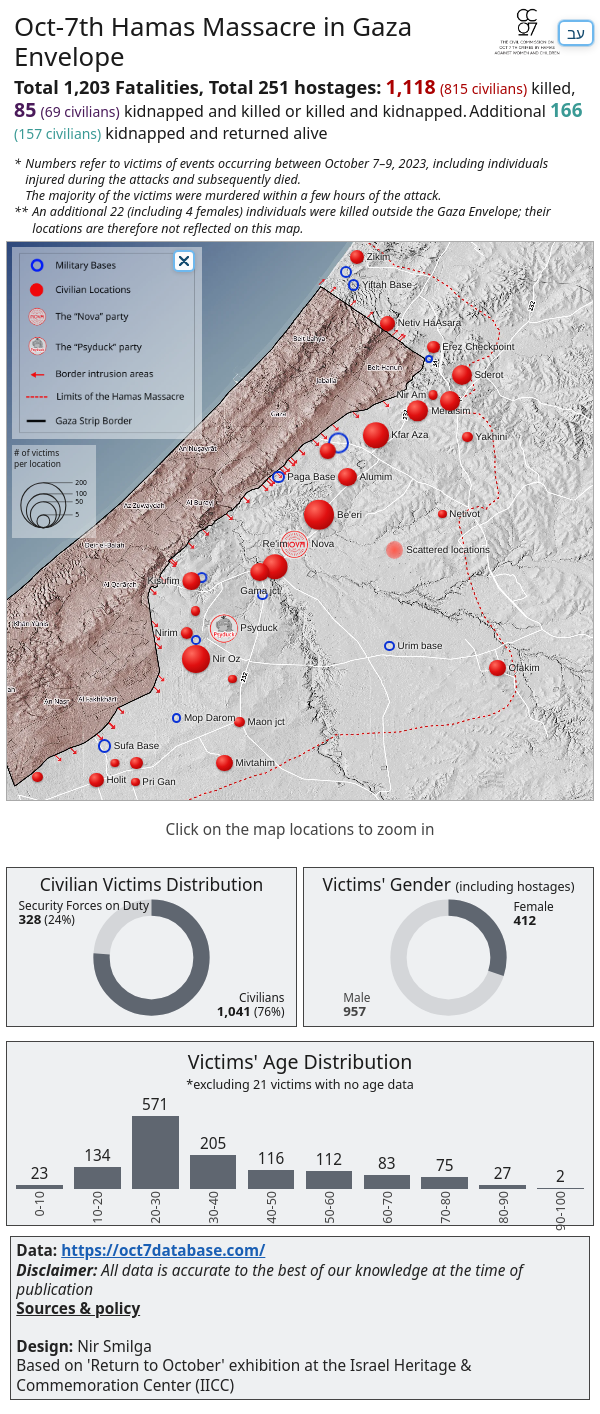
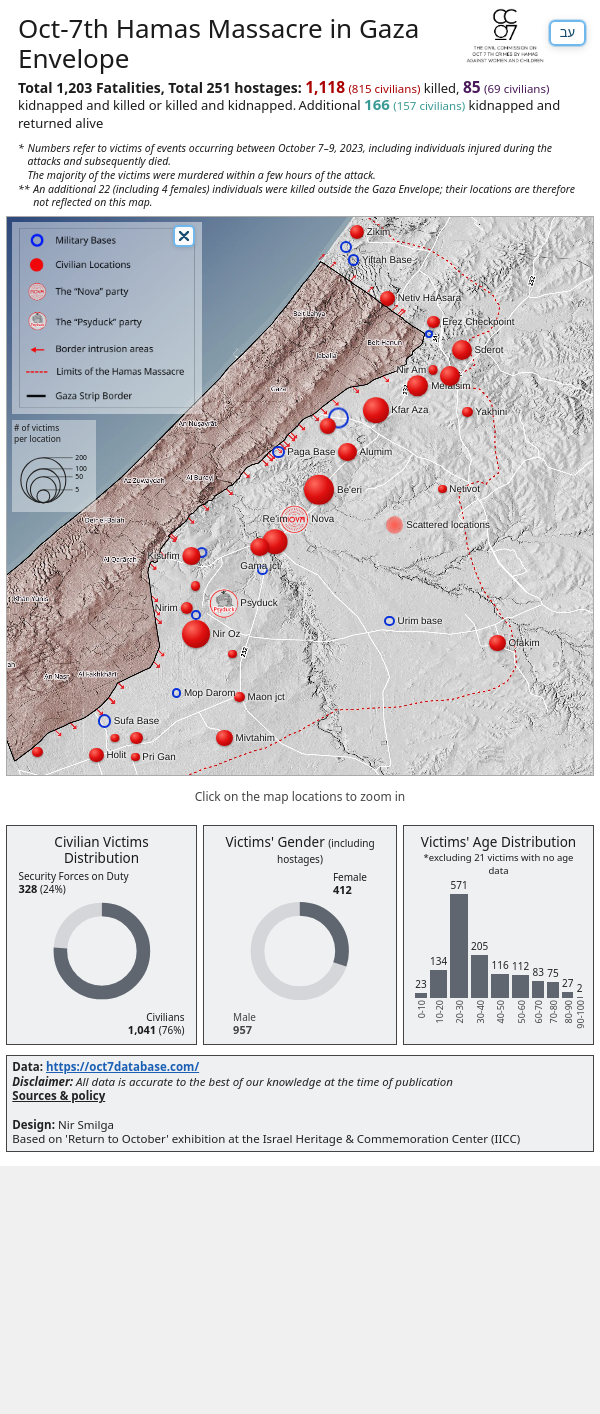
Before and after one commit to Smilganir/oct-7th-map, a React (Vite) app in the folder react-app/: page / in a window 600 px wide. After the commit the page ends 1166 px from the top, so only its background shows below. Built offline with nearby package versions, Linux system fonts and the light colour scheme.

Commit message:
Oct-7 map: mid layout 600-759 (charts row) + desktop detail from 600 (preview source)

```diff
--- a/react-app/src/App.tsx
+++ b/react-app/src/App.tsx
@@ -39,6 +39,7 @@ export default function App() {
   const [det, setDet] = useState<string | null>(null)
   const [scale, setScale] = useState(1)
   const [mobile, setMobile] = useState(false)
+  const [mid, setMid] = useState(false)
   const mobileRef = useRef(false)
   const [hideL, setHideL] = useState(false)
   const legRef = useRef<HTMLDivElement>(null)
@@ -53,7 +54,7 @@ export default function App() {
 
   useEffect(() => {
     const el = wrap.current!
-    const ro = new ResizeObserver(() => { const w = el.clientWidth; mobileRef.current = w < 760; setMobile(w < 760); document.documentElement.style.setProperty('--mk', String(w < 760 ? Math.max(1, Math.min(1.7, w / 430)) : 1)); setScale(w < 760 ? w / 700 : w / DASH_W) })
+    const ro = new ResizeObserver(() => { const w = el.clientWidth; mobileRef.current = w < 760; setMobile(w < 760); setMid(w >= 600 && w < 760); document.documentElement.style.setProperty('--mk', String(w < 760 ? Math.max(1, Math.min(1.7, w / 430)) : 1)); setScale(w < 760 ? w / 700 : w / DASH_W) })
     ro.observe(el)
     return () => ro.disconnect()
   }, [])
@@ -196,7 +197,7 @@ export default function App() {
   const pct = (n: number, t: number) => Math.round((n / (t || 1)) * 100)
   return (
     <div className="viewport">
-      <div className={`dash${mobile ? ' mobile' : ''}${rtl ? ' he' : ''}`} ref={wrap} style={{ ['--u' as string]: `${mobile ? scale * 0.62 : scale}px` }}>
+      <div className={`dash${mobile ? ' mobile' : ''}${mid ? ' mid' : ''}${rtl ? ' he' : ''}`} ref={wrap} style={{ ['--u' as string]: `${mobile ? scale * 0.62 : scale}px` }}>
         <header className="head" dir={rtl ? 'rtl' : 'ltr'}>
           <h1>{t.title}</h1>
           <div className="totwrap"><p className="tot"><span className="lead">{t.tot1} {fmt(all.fatalities)} {t.fat}, {t.tot1} {fmt(all.hostages)} {t.hostages}:</span> <b className="c1">{fmt(all.killed)}</b> <small className="c1">({fmt(all.killedCiv)} {t.civ})</small> {t.killed}, <b className="c2">{fmt(all.hk)}</b> <small className="c2">({fmt(all.hkCiv)} {t.civ})</small> {t.hk}<span className="mp">.</span></p>{' '}
--- a/react-app/src/Detail.tsx
+++ b/react-app/src/Detail.tsx
@@ -57,7 +57,7 @@ export default function Detail({ name, onBack, lang }: { name: string; onBack: (
       map.addSource('p', { type: 'geojson', data: { type: 'FeatureCollection', features: pts.map(p => ({ type: 'Feature', properties: { k: p.k }, geometry: { type: 'Point', coordinates: [p.x!, p.y!] } })) } })
       map.addLayer({ id: 'p', type: 'circle', source: 'p', paint: { 'circle-radius': 5, 'circle-stroke-color': '#fff', 'circle-stroke-width': 1, 'circle-color': ['match', ['get', 'k'], 'k', COL.k, 'h', COL.h, COL.a] } })
     }
-    const mob = window.innerWidth < 760
+    const mob = window.innerWidth < 600
     const r0 = pts.length > 60 ? 2.5 : pts.length > 20 ? 3 : 4
     const scaleDots = () => {
       if (!mob || !map.getLayer('p')) return
--- a/react-app/src/styles.css
+++ b/react-app/src/styles.css
@@ -70,7 +70,7 @@ html,body{height:100%;background:#f0f0f0;font-family:'Noto Sans','Segoe UI',syst
 .vc img,.vc .ph{width:52px;height:68px;object-fit:cover;flex:none;background:#ccc}.vc .vn{flex:1;line-height:1.2}.vc i{width:9px;height:9px;border-radius:50%;margin-right:10px;flex:none}
 .dm{position:relative;min-height:0}.dmap{position:absolute;inset:0}
 .dl{position:absolute;left:10px;top:10px;background:rgba(255,255,255,.8);padding:6px 10px;font-size:13px;display:flex;flex-direction:column;gap:3px}.dl i{display:inline-block;width:11px;height:11px;margin-right:6px}
-@media(max-width:760px){.detail{position:fixed;z-index:50;overflow-y:auto;display:block}.dh{padding:8px 10px;gap:8px;align-items:center}.dh h2{font-size:15px}.dh p{font-size:10px}.dh p i{font-size:9px}.dh button{position:relative;padding:5px 9px;font-size:11px;font-weight:600;min-height:0;flex:none}.dh button::before{content:'';position:absolute;inset:-9px}
+@media(max-width:599px){.detail{position:fixed;z-index:50;overflow-y:auto;display:block}.dh{padding:8px 10px;gap:8px;align-items:center}.dh h2{font-size:15px}.dh p{font-size:10px}.dh p i{font-size:9px}.dh button{position:relative;padding:5px 9px;font-size:11px;font-weight:600;min-height:0;flex:none}.dh button::before{content:'';position:absolute;inset:-9px}
 .db{display:grid;grid-template-columns:repeat(4,1fr);gap:2px;flex:none;min-height:0;border-top:1px solid #ccc}.col{display:contents;overflow:visible}.dm{grid-column:1/-1;grid-row:1;height:min(78vw,420px);min-height:0}
 .vc{flex-direction:column;align-items:stretch;gap:0;height:auto;margin:0;font-size:10px;background:#ececec}.vc img,.vc .ph{width:100%;height:auto;aspect-ratio:3/4;display:block}.vc .vn{padding:3px 4px 5px;line-height:1.15;word-break:break-word;flex:none}.vc i{position:absolute;right:5px;top:5px;margin:0;width:9px;height:9px;border:1px solid #fff}
 .dl{font-size:9px;padding:3px 5px;left:4px;top:4px}.dl i{width:8px;height:8px;margin-right:3px}}
@@ -132,11 +132,11 @@ html,body{height:100%;background:#f0f0f0;font-family:'Noto Sans','Segoe UI',syst
 .mobile.he .head{padding-right:14px}
 .mobile .lx3{position:absolute;left:8px;top:8px;font-size:calc(11px*var(--mk,1));padding:2px 9px;border-width:2px!important;z-index:6}
 .mobile .tip .tgo{font-size:calc(11px*var(--mk,1));padding:2px 8px}
-@media(max-width:760px){.dh button{padding:3px 8px;font-size:11px;border-width:2px!important}.dh button::before{content:'';position:absolute;inset:-9px}}
+@media(max-width:599px){.dh button{padding:3px 8px;font-size:11px;border-width:2px!important}.dh button::before{content:'';position:absolute;inset:-9px}}
 
 .vc .ml{position:absolute;right:3px;width:22px;height:22px;padding:4px;border-radius:5px;background:#fffffff2;color:#134a6e;border:1.5px solid #6eb8ee;display:block;box-sizing:border-box;z-index:2;bottom:3px}
-@media(min-width:761px){.vc .ml{bottom:auto;top:3px;right:3px;width:18px;height:18px;padding:3px}}
-@media(max-width:760px){.vc .ml{bottom:auto;top:calc(100% * 0 + 3px);left:3px;right:auto;width:20px;height:20px;padding:3px}.vc .ml{margin:0}}
+@media(min-width:600px){.vc .ml{bottom:auto;top:3px;right:3px;width:18px;height:18px;padding:3px}}
+@media(max-width:599px){.vc .ml{bottom:auto;top:calc(100% * 0 + 3px);left:3px;right:auto;width:20px;height:20px;padding:3px}.vc .ml{margin:0}}
 .mobile .logo{right:40px!important;width:66px!important}
 .mobile .langb{right:6px;top:20px}
 .mobile .head h1{padding-right:calc(110px*var(--mk,1));font-size:calc(clamp(15.5px,4.4vw,18.5px)*var(--mk,1));line-height:1.15}
@@ -152,15 +152,15 @@ html,body{height:100%;background:#f0f0f0;font-family:'Noto Sans','Segoe UI',syst
 .vc .cap i,.vc .cap .ml{position:static!important;margin:0!important}
 .vc .cap i{width:9px;height:9px;border-radius:50%}
 .vc .cap .ml{width:20px!important;height:20px!important;padding:3px!important}
-@media(max-width:760px){.vc .cap{align-items:flex-start;gap:2px;padding:3px 3px 5px}.vc .cap .vn{padding:0!important}.vc .ic{flex-direction:column;align-items:center;gap:4px;margin:0;width:18px}.vc .cap i{border:0!important;margin-top:2px!important}.vc .cap .ml{width:18px!important;height:18px!important;padding:2px!important;border-width:1.5px}}
+@media(max-width:599px){.vc .cap{align-items:flex-start;gap:2px;padding:3px 3px 5px}.vc .cap .vn{padding:0!important}.vc .ic{flex-direction:column;align-items:center;gap:4px;margin:0;width:18px}.vc .cap i{border:0!important;margin-top:2px!important}.vc .cap .ml{width:18px!important;height:18px!important;padding:2px!important;border-width:1.5px}}
 .mobile .lx1{width:22px;height:22px;box-sizing:border-box;border:2px solid #6eb8ee!important;background:#fffffff5!important;color:#134a6e!important;border-radius:5px;box-shadow:0 1px 4px #00000024;top:9px;left:calc(6px + var(--lw, calc((100vw - 12px) * .4)) - 29px)}
 .mobile.he .lx1{left:9px;top:9px}
 .logol{display:contents}
 .subm{display:none}
-@media(max-width:760px){.dh{position:sticky;top:0;z-index:30;background:#fff;box-shadow:0 1px 4px rgba(0,0,0,.18)}.dh .subd{display:none}.subm{display:block;font-size:10px;padding:4px 10px 6px;color:#333}.dh p{margin-top:2px}.dh h2{line-height:1.15}}
+@media(max-width:599px){.dh{position:sticky;top:0;z-index:30;background:#fff;box-shadow:0 1px 4px rgba(0,0,0,.18)}.dh .subd{display:none}.subm{display:block;font-size:10px;padding:4px 10px 6px;color:#333}.dh p{margin-top:2px}.dh h2{line-height:1.15}}
 .c-age .sub{display:block;text-align:center}
 .dm .maplibregl-ctrl-attrib{max-width:100%;font-size:11px;line-height:1.25}
-@media(max-width:760px){.dm .maplibregl-ctrl-attrib{font-size:8px;max-width:100%;padding:1px 4px}.dm .maplibregl-ctrl-attrib a{font-size:8px}}
+@media(max-width:599px){.dm .maplibregl-ctrl-attrib{font-size:8px;max-width:100%;padding:1px 4px}.dm .maplibregl-ctrl-attrib a{font-size:8px}}
 /* HE header order (RTL): title on the right, logo to its left, language button leftmost */
 .he .langb{right:auto;left:calc(var(--u)*22.4)}
 .he .logo{right:auto!important;left:calc(var(--u)*80)}
@@ -169,3 +169,29 @@ html,body{height:100%;background:#f0f0f0;font-family:'Noto Sans','Segoe UI',syst
 .mobile.he .logo{right:auto!important;left:40px}
 .mobile.he .head{padding-right:14px;padding-left:14px}
 .mobile.he .head h1{padding-right:0;padding-left:110px}
+
+/* mid layout (container 600-759): map full width, charts in a row beneath, readable text */
+.dash.mobile.mid{grid-template-columns:repeat(3,1fr)}
+.mobile.mid .card{grid-column:auto;margin:8px 3px 0;padding:8px}.mobile.mid .c-civ{margin-left:6px}.mobile.mid .c-age{margin-right:6px}
+.mobile.mid .head{padding:14px 18px 6px}
+.mobile.mid .head h1{font-size:26px;line-height:1.15;min-height:0;padding-right:130px}.mobile.mid.he .head h1{padding-right:0;padding-left:130px}
+.mobile.mid .logo{width:78px!important;right:56px!important;top:8px!important}.mobile.mid.he .logo{right:auto!important;left:56px}
+.mobile.mid .langb{font-size:13px;top:20px;right:14px;padding:3px 9px}.mobile.mid.he .langb{right:auto;left:14px}
+.mobile.mid .tot{font-size:13px}.mobile.mid .tot .lead{font-size:14px}.mobile.mid .tot b{font-size:15.5px}.mobile.mid .tot small,.mobile.mid .add small{font-size:11.5px}.mobile.mid .add{font-size:13px}.mobile.mid .add b{font-size:15px}
+.mobile.mid .notes{font-size:10.5px;margin-top:6px;line-height:1.3}
+.mobile.mid .hint{font-size:12px;padding:12px 4px 12px}
+.mobile.mid .card h2{font-size:13.5px}.mobile.mid .c-civ h2,.mobile.mid .c-gen h2,.mobile.mid .c-age h2{font-size:13.5px;line-height:1.2}.mobile.mid .c-gen h2 small,.mobile.mid .c-gen h2 span{font-size:10px}
+.mobile.mid .c-civ .dn,.mobile.mid .c-gen .dn{height:170px}
+.mobile.mid .c-civ .l,.mobile.mid .c-gen .l{font-size:10px}.mobile.mid .c-civ .l b,.mobile.mid .c-gen .l b{font-size:11px}
+.mobile.mid .c-age .sub{font-size:9.5px}.mobile.mid .bv{font-size:10px}.mobile.mid .bl{font-size:9px}.mobile.mid .bars{height:120px;margin-bottom:34px}
+.mobile.mid .foot{font-size:11.5px;margin:10px 6px 14px}
+.mobile.mid .tip{font-size:12.5px}.mobile.mid .tip .tgo{font-size:12px}
+/* detail: desktop layout from 600px, scaled text, smaller photos */
+@media(min-width:600px) and (max-width:759px){
+ .detail{position:fixed;z-index:50}
+ .dh h2{font-size:clamp(20px,3.4vw,26px)}.dh p{font-size:13px}.dh p i{font-size:11.5px}
+ .dh button{font-size:14px;padding:6px 12px}
+ .db{grid-template-columns:150px 1fr 150px}
+ .vc{height:56px;font-size:12.5px;gap:5px}.vc img,.vc .ph{width:42px;height:56px}.vc i{margin-right:6px}
+ .dl{font-size:12px}
+}
```
